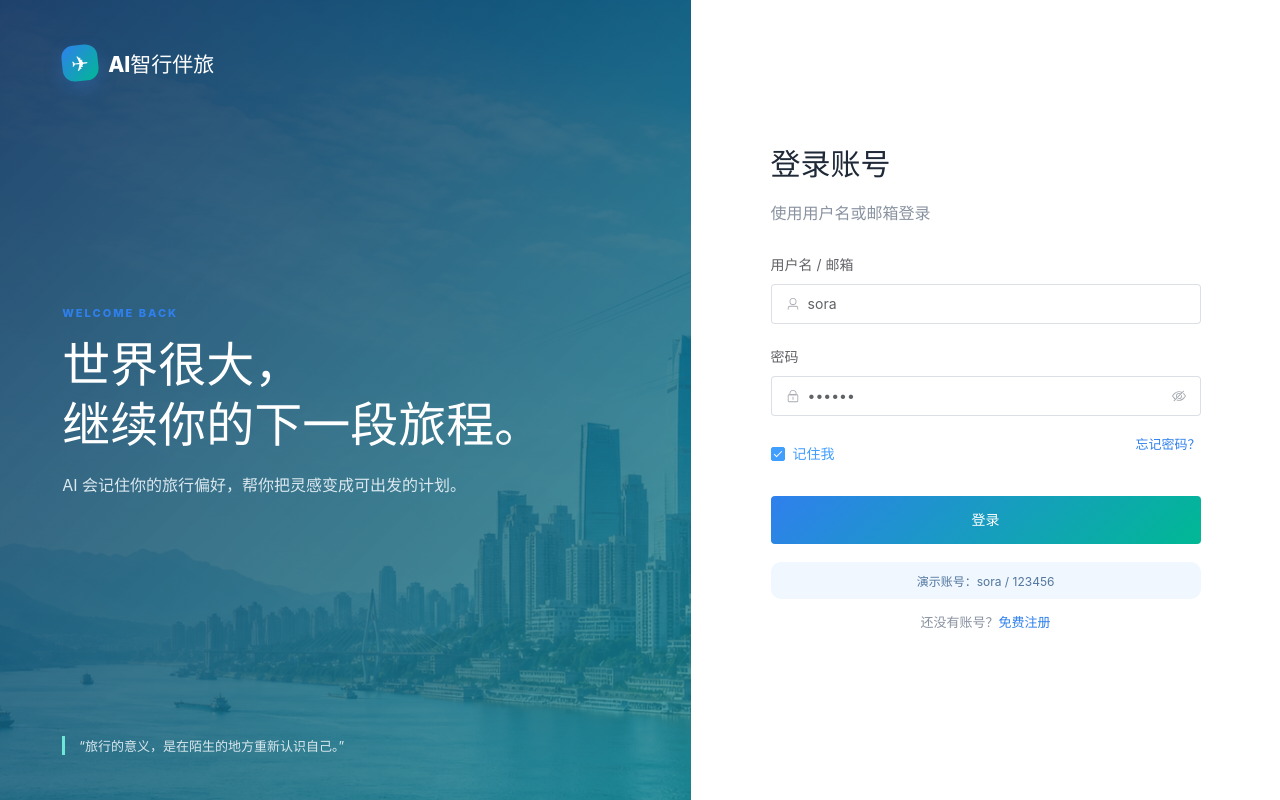
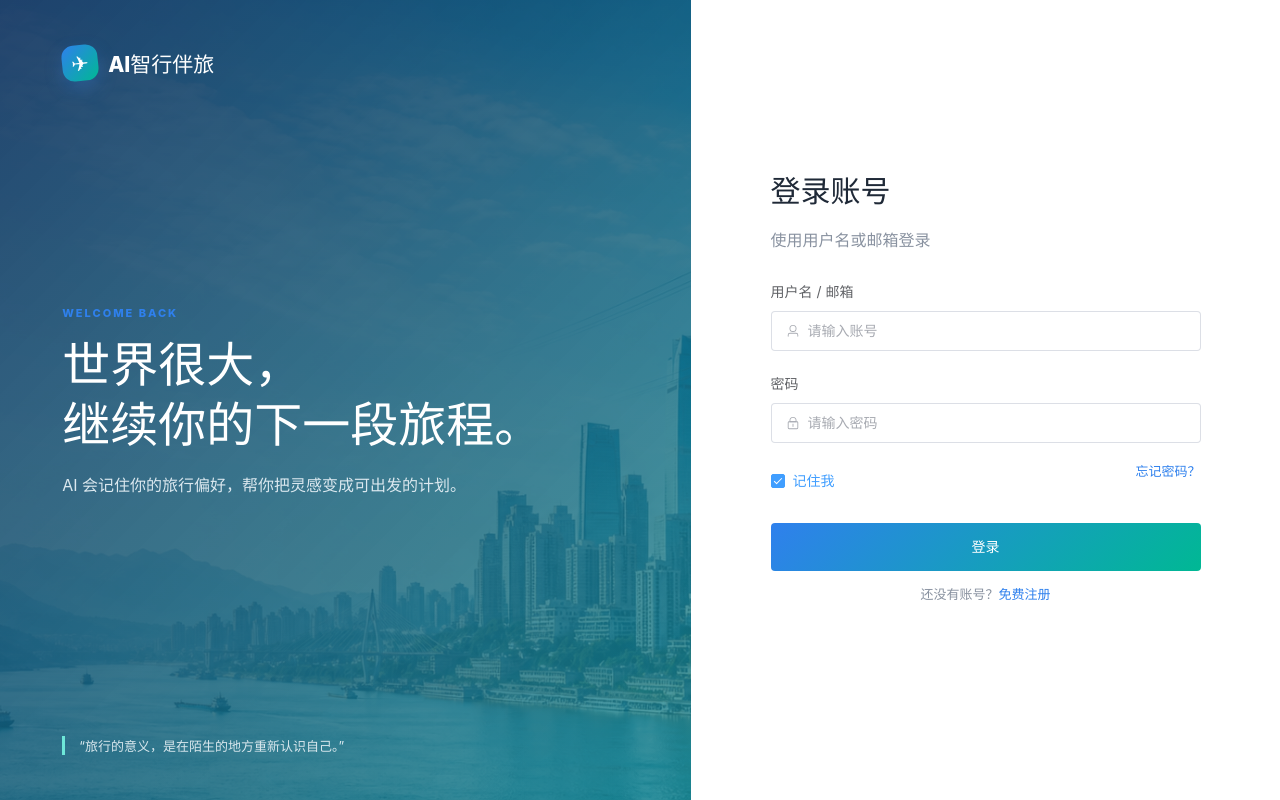
Before and after one commit to zlx2/ai-travel-home, a Vue app: page /login in a window 1280 px wide. Built offline with nearby package versions, Linux system fonts and the light colour scheme; no server answers; what @kangc/v-md-editor would draw is missing.

Commit message:
feat: 接通后端代理并加固前端安全

```diff
--- a/src/views/front/Home.vue
+++ b/src/views/front/Home.vue
@@ -17,6 +17,8 @@ onMounted(async () => {
     destinations.value = data.hotDestinations
     notes.value = data.hotNotes
     routes.value = data.recommendedTrips
+  } catch {
+    // 请求层已统一提示错误；后端尚未实现时保留空数据，避免产生未处理异常。
   } finally {
     loading.value = false
   }
--- a/src/views/front/Login.vue
+++ b/src/views/front/Login.vue
@@ -5,8 +5,8 @@ import { Lock, User } from '@element-plus/icons-vue'
 import { ElMessage } from 'element-plus'
 import { useUserStore } from '../../stores/user'
 const store=useUserStore(),router=useRouter(),route=useRoute(),loading=ref(false)
-const form=reactive({account:'sora',password:'123456',remember:true})
+const form=reactive({account:'',password:'',remember:true})
 const submit=async()=>{if(!form.account||!form.password)return ElMessage.warning('请输入账号和密码');loading.value=true;try{await store.login(form.account,form.password);ElMessage.success('欢迎回来');router.push(String(route.query.redirect||'/'))}catch(e:any){ElMessage.error(e.message)}finally{loading.value=false}}
 </script>
-<template><div class="auth-page"><div class="auth-scene"><router-link class="logo light" to="/"><span class="logo-symbol">✈</span><span>AI智行伴旅</span></router-link><div><span class="eyebrow">WELCOME BACK</span><h1>世界很大，<br>继续你的下一段旅程。</h1><p>AI 会记住你的旅行偏好，帮你把灵感变成可出发的计划。</p></div><div class="scene-quote">“旅行的意义，是在陌生的地方重新认识自己。”</div></div><div class="auth-panel"><div class="auth-card"><h2>登录账号</h2><p>使用用户名或邮箱登录</p><el-form label-position="top" size="large" @submit.prevent="submit"><el-form-item label="用户名 / 邮箱"><el-input v-model="form.account" :prefix-icon="User" placeholder="请输入账号"/></el-form-item><el-form-item label="密码"><el-input v-model="form.password" :prefix-icon="Lock" type="password" show-password placeholder="请输入密码" @keyup.enter="submit"/></el-form-item><div class="auth-options"><el-checkbox v-model="form.remember">记住我</el-checkbox><a>忘记密码？</a></div><el-button class="gradient-button auth-submit" type="primary" :loading="loading" @click="submit">登录</el-button></el-form><div class="demo-tip">演示账号：sora / 123456</div><p class="auth-switch">还没有账号？<router-link to="/register">免费注册</router-link></p></div></div></div></template>
+<template><div class="auth-page"><div class="auth-scene"><router-link class="logo light" to="/"><span class="logo-symbol">✈</span><span>AI智行伴旅</span></router-link><div><span class="eyebrow">WELCOME BACK</span><h1>世界很大，<br>继续你的下一段旅程。</h1><p>AI 会记住你的旅行偏好，帮你把灵感变成可出发的计划。</p></div><div class="scene-quote">“旅行的意义，是在陌生的地方重新认识自己。”</div></div><div class="auth-panel"><div class="auth-card"><h2>登录账号</h2><p>使用用户名或邮箱登录</p><el-form label-position="top" size="large" @submit.prevent="submit"><el-form-item label="用户名 / 邮箱"><el-input v-model="form.account" :prefix-icon="User" placeholder="请输入账号" autocomplete="username"/></el-form-item><el-form-item label="密码"><el-input v-model="form.password" :prefix-icon="Lock" type="password" show-password placeholder="请输入密码" autocomplete="current-password" @keyup.enter="submit"/></el-form-item><div class="auth-options"><el-checkbox v-model="form.remember">记住我</el-checkbox><a>忘记密码？</a></div><el-button class="gradient-button auth-submit" type="primary" :loading="loading" @click="submit">登录</el-button></el-form><p class="auth-switch">还没有账号？<router-link to="/register">免费注册</router-link></p></div></div></div></template>
 <style scoped>.auth-page{min-height:100vh;display:grid;grid-template-columns:1.08fr .92fr;background:#fff}.auth-scene{padding:45px 9%;display:flex;flex-direction:column;justify-content:space-between;color:#fff;background:linear-gradient(135deg,rgba(21,55,98,.92),rgba(14,133,143,.72)),url('/assets/hero-chongqing-v2.png') center/cover}.light{color:#fff}.auth-scene h1{font-size:48px;line-height:1.25;margin:14px 0}.auth-scene p{color:#dbe8ef;font-size:16px;line-height:1.8;max-width:500px}.scene-quote{font-size:13px;color:#d8e7ed;border-left:3px solid #6ee7d8;padding-left:14px}.auth-panel{display:grid;place-items:center;padding:50px}.auth-card{width:430px}.auth-card h2{font-size:30px;margin:0 0 8px}.auth-card>p{color:#8992a0;margin-bottom:30px}.auth-options{display:flex;justify-content:space-between;margin:-4px 0 22px;font-size:13px}.auth-options a,.auth-switch a{color:var(--blue)}.auth-submit{width:100%;height:48px}.demo-tip{background:#f0f7ff;color:#52769e;padding:10px;text-align:center;border-radius:10px;font-size:12px;margin-top:18px}.auth-switch{text-align:center!important;font-size:13px}</style>
--- a/vite.config.ts
+++ b/vite.config.ts
@@ -1,4 +1,15 @@
 import { defineConfig } from 'vite'
 import vue from '@vitejs/plugin-vue'
 
-export default defineConfig({ plugins: [vue()] })
+export default defineConfig({
+  plugins: [vue()],
+  server: {
+    proxy: {
+      // 浏览器始终请求同源 /api，开发服务器再转发给后端，避免跨域问题。
+      '/api': {
+        target: process.env.VITE_BACKEND_TARGET || 'http://127.0.0.1:8080',
+        changeOrigin: true,
+      },
+    },
+  },
+})
```
Also changed, not shown: package.json (+7 -0 lines), 2 other files (tests, documents, lock files or other folders).
